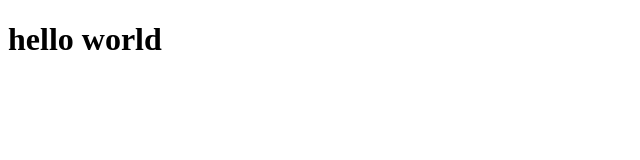
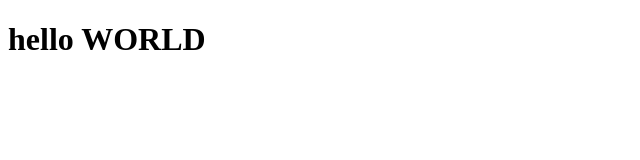
Before and after one commit to abwalkhyrmhmd575-ui/my-first-project, a plain HTML site: page work.html/pro.html in a window 1280 px wide. Shown: the whole page, without its empty margins (0-640 px from the left). Drawn offline with Linux system fonts and the light colour scheme.

```diff
--- a/work.html/pro.html
+++ b/work.html/pro.html
@@ -7,7 +7,6 @@
     <title>MY WORLD</title>
 </head>
 <body>
-    <h1>hello world</h1>
-
+    <h1>hello WORLD</h1>
 </body>
 </html>
```
